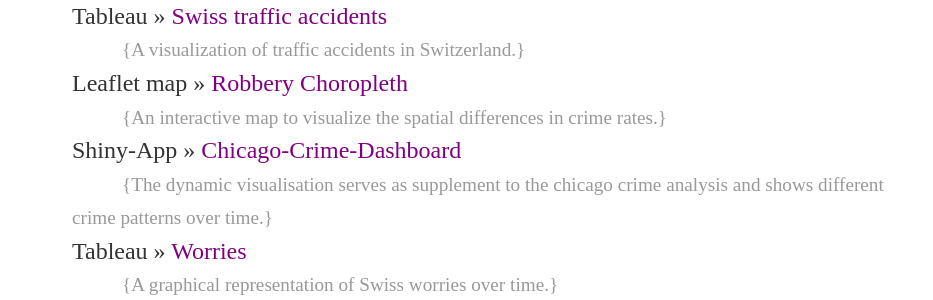
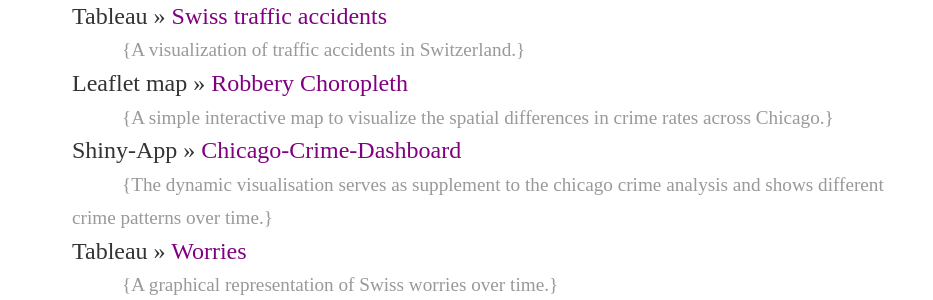
Before and after one commit to purplestat/purplestat.github.io, a Jekyll site: the page built from cv/index.html, in a window 1280 px wide. Shown: the part 202-502 px from the top of the page, without its empty margins (160-1093 px from the left). Built offline with Jekyll 4.4.1, drawn with Linux system fonts in a browser that asks for light colours.

Commit message:
Update index.html

```diff
--- a/cv/index.html
+++ b/cv/index.html
@@ -8,7 +8,7 @@
 		<li><span>Tableau</span> &raquo; <a href="https://public.tableau.com/shared/N8QMF45PG?:toolbar=n&:display_count=y&:origin=viz_share_link&:showVizHome=no#3" title="Traffic" target="_blank">Swiss traffic accidents</a></li>
 				<li id="list2">{A visualization of traffic accidents in Switzerland.} </li>
 		<li><span>Leaflet map</span> &raquo; <a href="//rstudio-pubs-static.s3.amazonaws.com/565190_a675b3a64eed4b558a71d91683244ac9.html" title="Chicago Crime" target="_blank">Robbery Choropleth</a></li>
-				<li id="list2">{An interactive map to visualize the spatial differences in crime rates.} </li>
+				<li id="list2">{A simple interactive map to visualize the spatial differences in crime rates across Chicago.} </li>
 		<li><span>Shiny-App</span> &raquo; <a href="https://bluestat.shinyapps.io/chicago/" title="Chicago Crime" target="_blank">Chicago-Crime-Dashboard</a></li>
 				<li id="list2">{The dynamic visualisation serves as supplement to the chicago crime analysis and shows different crime patterns over time.} </li>
 		<li><span>Tableau</span> &raquo; <a href="https://public.tableau.com/views/3-Worries/Dashboard1?:display_count=y&publish=yes&:toolbar=n&:origin=viz_share_link&:showVizHome=no#2" title="Traffic" target="_blank">Worries</a></li>
```
